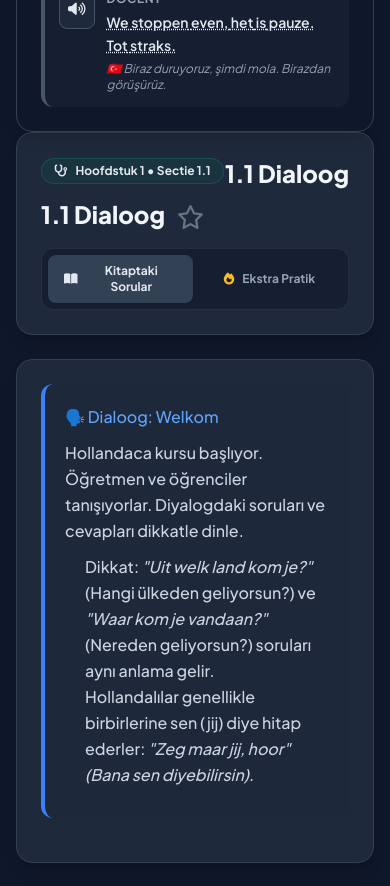
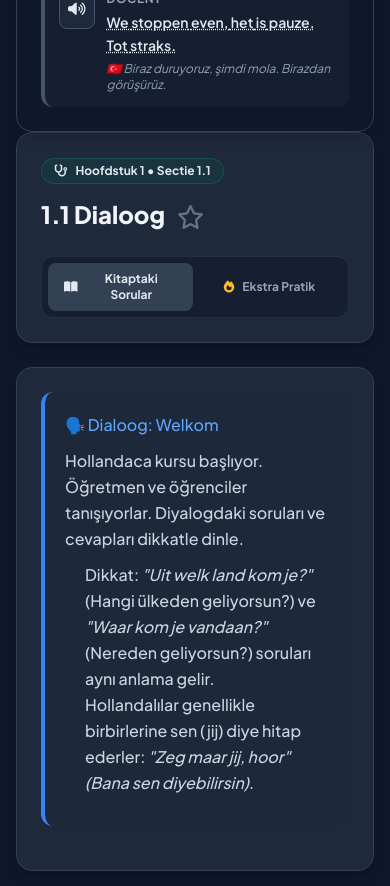
Before and after one commit to eckucukoglu/nederlands-app, a React (Create React App) app: page / in a window 390 px wide. Shown: the part 3100-3986 px from the top of the page. Built offline with nearby package versions, Linux system fonts and the light colour scheme.

Commit message:
ExerciseEngine baslik duplikasyon hatasi giderildi

```diff
--- a/src/components/ExerciseEngine.js
+++ b/src/components/ExerciseEngine.js
@@ -6,7 +6,6 @@ export default function ExerciseEngine({ sectionData, chapterNum, favorites, tog
   const [showResults, setShowResults] = useState(false);
   const [qStats, setQStats] = useState(JSON.parse(localStorage.getItem('questionStats')) || {});
 
-  // YENİ: Favori Input State'leri
   const [showFavInput, setShowFavInput] = useState(false);
   const [favNote, setFavNote] = useState("");
 
@@ -72,17 +71,16 @@ export default function ExerciseEngine({ sectionData, chapterNum, favorites, tog
   return (
     <div className="space-y-6" onClick={() => setShowFavInput(false)}>
       {/* BAŞLIK VE SEKME (SUB-TAB) SEÇİCİ */}
-      <div className="bg-slate-800 rounded-2xl p-6 shadow-lg border border-slate-700 flex flex-col md:flex-row justify-between items-start md:items-center gap-4">
+      <div className="bg-slate-800 rounded-2xl p-6 shadow-lg border border-slate-700 flex flex-col lg:flex-row justify-between items-start lg:items-center gap-6">
 
-        {/* SOL KISIM: ÜNİTE BİLGİSİ VE YILDIZ */}
-        <div className="flex-1 w-full flex justify-between items-start">
-          <div>
-            <div className="inline-flex items-center space-x-2 bg-brand-900/30 border border-brand-500/20 text-brand-400 font-bold px-3 py-1 rounded-full text-xs mb-2">
+        {/* SOL KISIM: ROZET, BAŞLIK VE YILDIZ */}
+        <div className="flex-1">
+          <div className="inline-flex items-center space-x-2 bg-brand-900/30 border border-brand-500/20 text-brand-400 font-bold px-3 py-1 rounded-full text-xs mb-3">
             <i className="fa-solid fa-stethoscope"></i>
             <span>Hoofdstuk {chapterNum} • Sectie {sectionData.id}</span>
           </div>
 
-            <div className="flex items-center space-x-3 mt-1">
+          <div className="flex items-center space-x-3">
             <h2 className="text-2xl font-extrabold text-slate-100">{sectionData.title}</h2>
 
             {/* YILDIZ ALANI */}
@@ -124,13 +122,12 @@ export default function ExerciseEngine({ sectionData, chapterNum, favorites, tog
             </div>
           </div>
         </div>
-          <h2 className="text-2xl font-extrabold text-slate-100">{sectionData.title}</h2>
-        </div>
 
-        <div className="bg-slate-900/50 p-1.5 rounded-xl flex space-x-1 w-full md:w-auto border border-slate-700/50">
+        {/* SAĞ KISIM: BUTONLAR */}
+        <div className="bg-slate-900/50 p-1.5 rounded-xl flex space-x-1 w-full lg:w-auto border border-slate-700/50">
           <button
             onClick={() => { setSubTab("book"); setShowResults(false); }}
-            className={`flex-1 md:flex-none px-4 py-2 rounded-lg text-xs font-bold transition-all flex items-center justify-center space-x-2 ${
+            className={`flex-1 lg:flex-none px-4 py-2 rounded-lg text-xs font-bold transition-all flex items-center justify-center space-x-2 ${
               subTab === "book" ? "bg-slate-700 text-brand-300 shadow-sm" : "text-slate-400 hover:text-slate-200 hover:bg-slate-800"
             }`}
           >
@@ -138,7 +135,7 @@ export default function ExerciseEngine({ sectionData, chapterNum, favorites, tog
           </button>
           <button
             onClick={() => { setSubTab("extra"); setShowResults(false); }}
-            className={`flex-1 md:flex-none px-4 py-2 rounded-lg text-xs font-bold transition-all flex items-center justify-center space-x-2 ${
+            className={`flex-1 lg:flex-none px-4 py-2 rounded-lg text-xs font-bold transition-all flex items-center justify-center space-x-2 ${
               subTab === "extra" ? "bg-brand-600 text-white shadow-sm" : "text-slate-400 hover:text-slate-200 hover:bg-slate-800"
             }`}
           >
```
Lines whose indentation alone changed are shown as unchanged.
